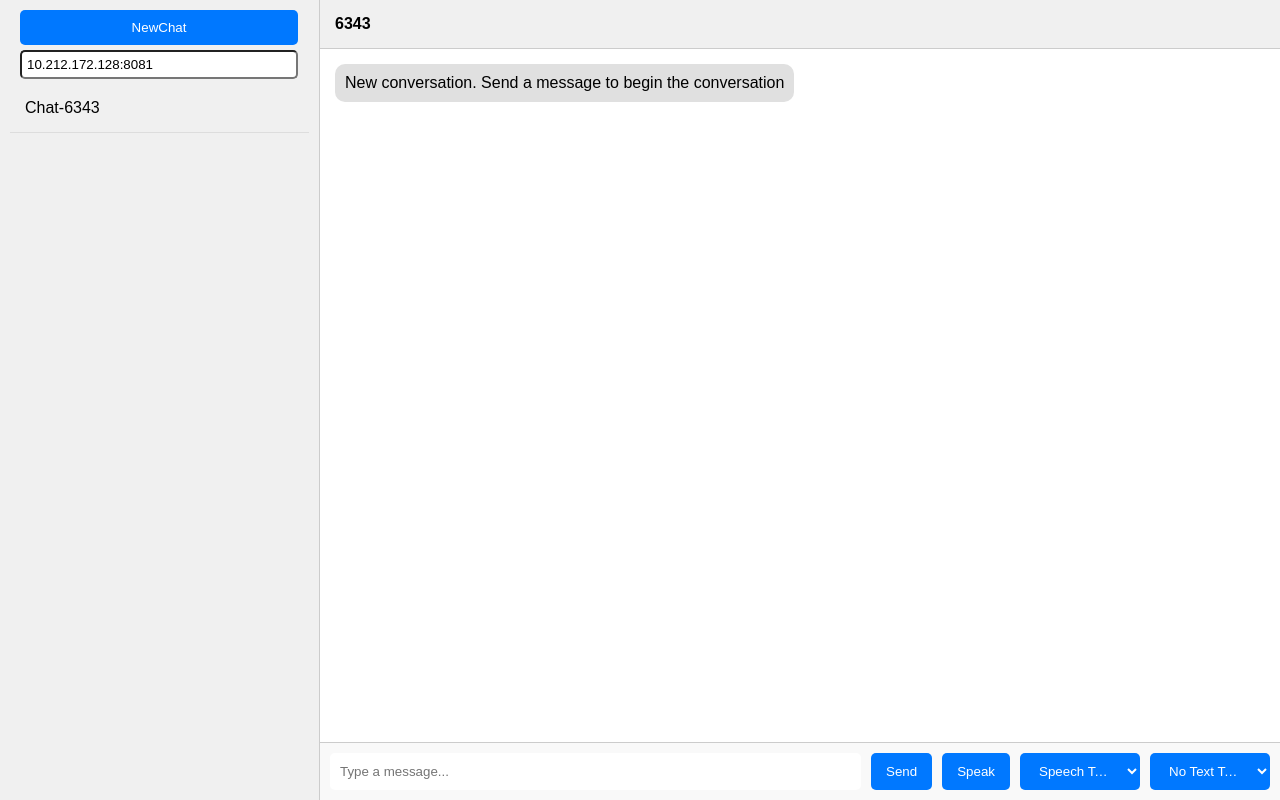
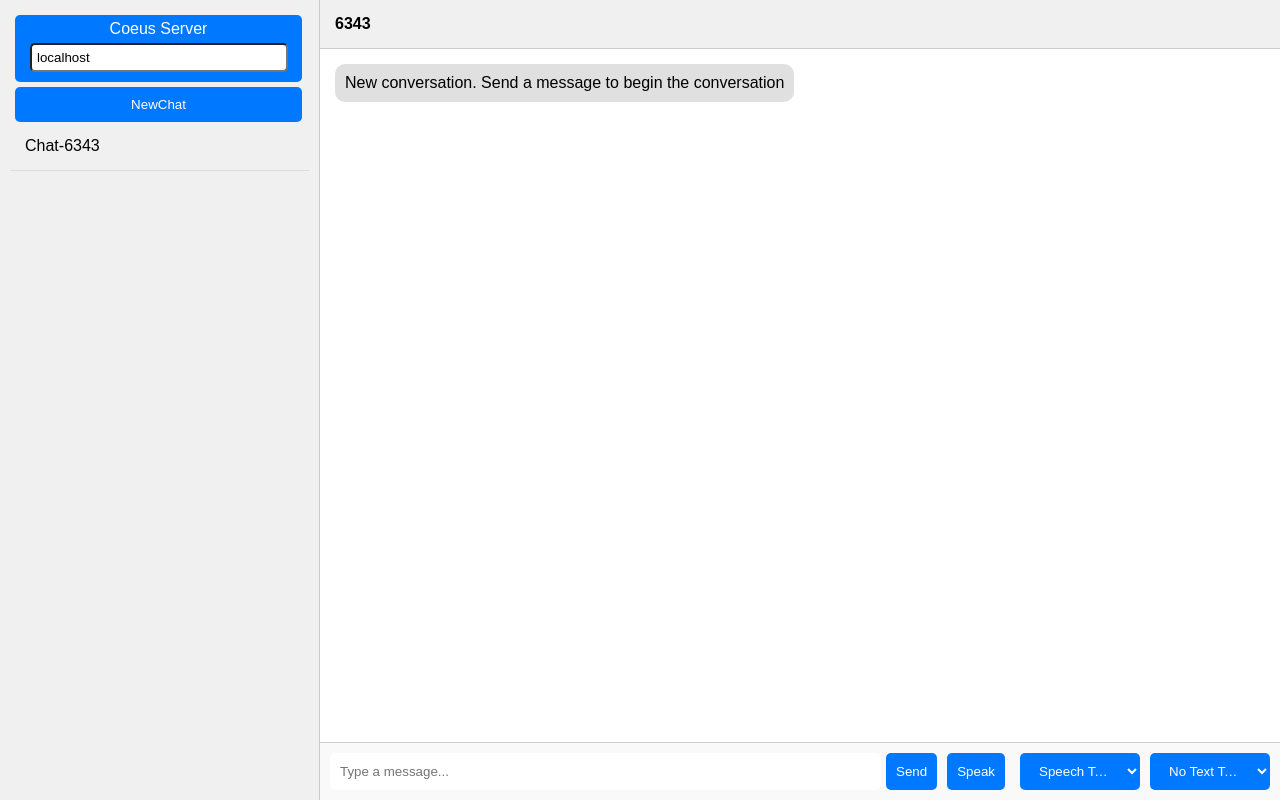
Before and after one commit to AlexHeier/Coeus, a plain HTML site: page dashboard/index.html in a window 1280 px wide. Drawn offline with Linux system fonts and the light colour scheme.

Commit message:
FIX: Conversation dump to SQL server and dashboard corrects to right Coeus server automatically

```diff
--- a/dashboard/index.html
+++ b/dashboard/index.html
@@ -99,17 +99,33 @@
         }
 
         button {
-            padding: 10px 15px;
+            padding: 10px 10px;
             background: #0078ff;
             color: white;
             border: none;
             border-radius: 5px;
             cursor: pointer;
-            margin-left: 10px;
+            margin-left: 5px;
+            margin-right: 5px;
+        }
+
+        #server-box {
+            background: #0078ff;
+            color: white;
+            border: none;
+            border-radius: 5px;
+            margin: 5px;
+            padding: 5px;
+            align-content: center;
+            width: 96%;
+        }
+
+        #server-box p {
+            text-align: center;
         }
 
         #newChatButton {
-            width: 93%;
+            width: 96%;
         }
 
         #input_server_ip {
@@ -140,10 +156,15 @@
 
     <!-- Sidebar for Chat Selection -->
     <div class="sidebar">
+        <div id="server-box">
+            <p>Coeus Server</p>
+            <input type="text" value=""  id="input_server_ip">
+        </div>
         <button id="newChatButton" onclick="createConversation()">
             NewChat
         </button>
-        <input type="text" value="10.212.172.128:8081"  id="input_server_ip">
+
+
         <ul class="chat-list">
         </ul>
     </div>
@@ -181,6 +202,7 @@
         const synth = window.speechSynthesis; // Used in converting text to speech
         let voices = synth.getVoices(); // Stores the voices used in text to speech synth
 
+        document.getElementById("input_server_ip").value = window.location.host;
 
         if (SpeechRecognition) {
 
```
Also changed, not shown: 2 other files.
